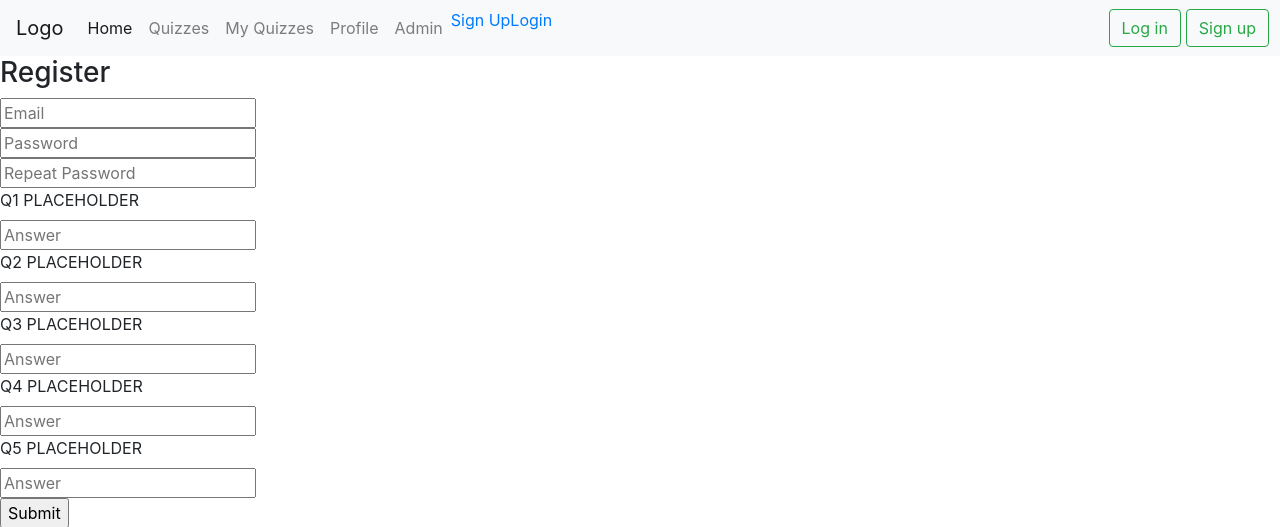
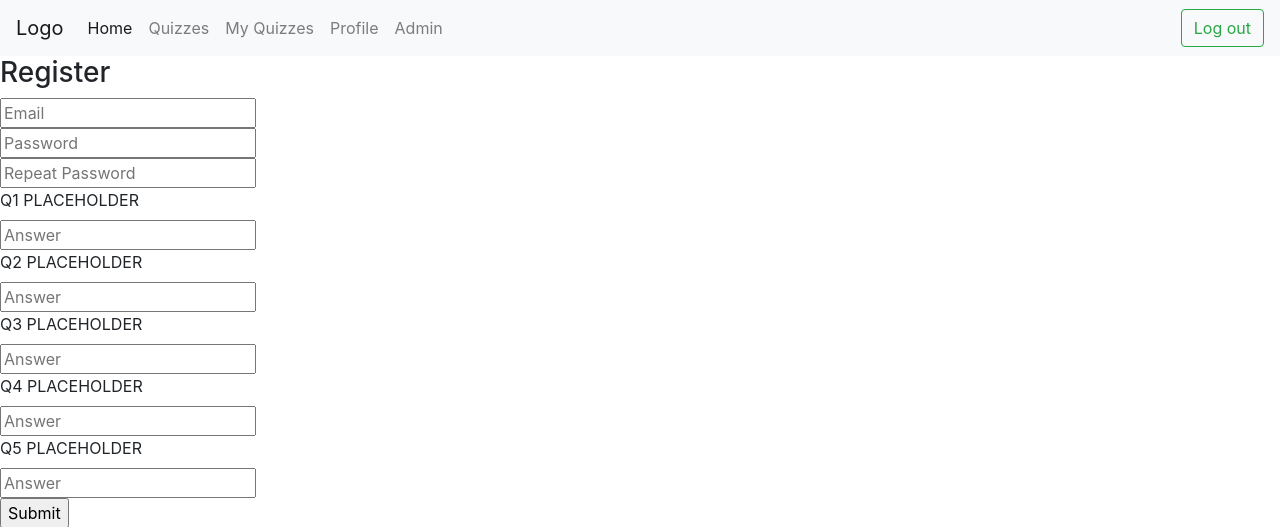
Before and after one commit to squiree98/CSC2033_Team_Project, a Flask app: template templates/register.html in a window 1280 px wide. Shown: the top 527 px of the page. Run offline with Flask 2, Linux system fonts and the light colour scheme; a user stored in the database is signed in; tables that the repository leaves empty hold one stand-in row (values such as "Sample post"); the template is opened without the code that fills it: values that come from a table or form of the project are taken from there, most other values are stand-ins (such as "Sample title", 1, 10 or a date in 2020); some libraries are stand-ins or nearby versions.

Commit message:
Add links to log in and sign up buttons

```diff
--- a/models.py
+++ b/models.py
@@ -18,10 +18,10 @@ def init_db():
     authors Kiara, Bogdan, Ewan
     date:
     """
-    new_user = User(username="Admin", email="Admin@email.com", password="AdminPassword", role="Admin", subscribed=False)
+    #new_user = User(username="Admin", email="Admin@email.com", password="AdminPassword", role="Admin", subscribed=False)
     db.drop_all()
     db.create_all()
-    db.session.add(new_user)
+    #db.session.add(new_user)
     db.session.commit()
 
 
--- a/requirements.txt
+++ b/requirements.txt
@@ -7,3 +7,4 @@ Flask~=2.0.2
 SQLAlchemy~=1.4.27
 flask-share
 bcrypt
+email_validator
--- a/templates/base.html
+++ b/templates/base.html
@@ -38,17 +38,19 @@
                     <li class="nav-item">
                         <a class="nav-link" href="#">Admin</a>
                     </li>
-                    <a href="{{ url_for('users.register') }}" class="navbar-item">
-                            Sign Up
-                    </a>
-                    <a href="{{ url_for('users.login') }}" class="navbar-item">
-                            Login
-                    </a>
                 </ul>
             </div>
-            <form class="form-inline">
-                <button class="btn btn-outline-success" type="button">Log in </button>
-                <button style="position: relative; left:5px;" class="btn btn-outline-success" type="button">Sign up</button>
+
+             <!-- Sign Up, Log In and Log Out Buttons-->
+             <form class="form-inline">
+                <!-- Display different buttons depending on whether user is authenticated-->
+                {% if not current_user.is_authenticated %}
+                    <a class="btn btn-outline-success" href="{{ url_for('users.register') }}" role="button">Sign Up</a>
+                    <a class="btn btn-outline-success" href="{{ url_for('users.login') }}" role="button" style="position: relative; left:5px;" >Log In</a>
+                {% endif %}
+                 {% if current_user.is_authenticated %}
+                    <a class="btn btn-outline-success" href="{{ url_for('users.logout') }}" role="button">Log out</a>
+                {% endif %}
             </form>
         </nav>
         {% block content %}{% endblock %}
--- a/templates/register.html
+++ b/templates/register.html
@@ -12,7 +12,7 @@
                     </div>
                 {% endif %}
             {% endwith %}
-            <div method="POST">
+            <form method="POST">
                 <div class="field">
                     {{ form.csrf_token() }}
                     <div class="control">
@@ -88,7 +88,7 @@
                     {{ form.submit(class="button is-info is-centered") }}
                 </div>
             </form>
-        </>
+        </div>
     </div>
 
 {% endblock %}
```
